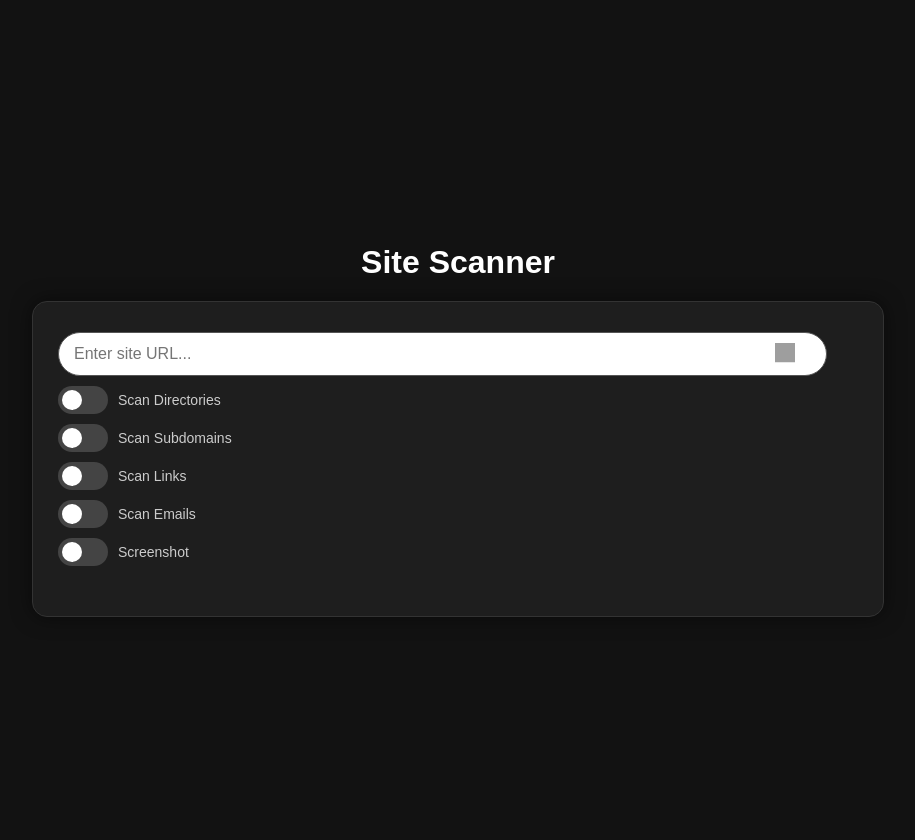
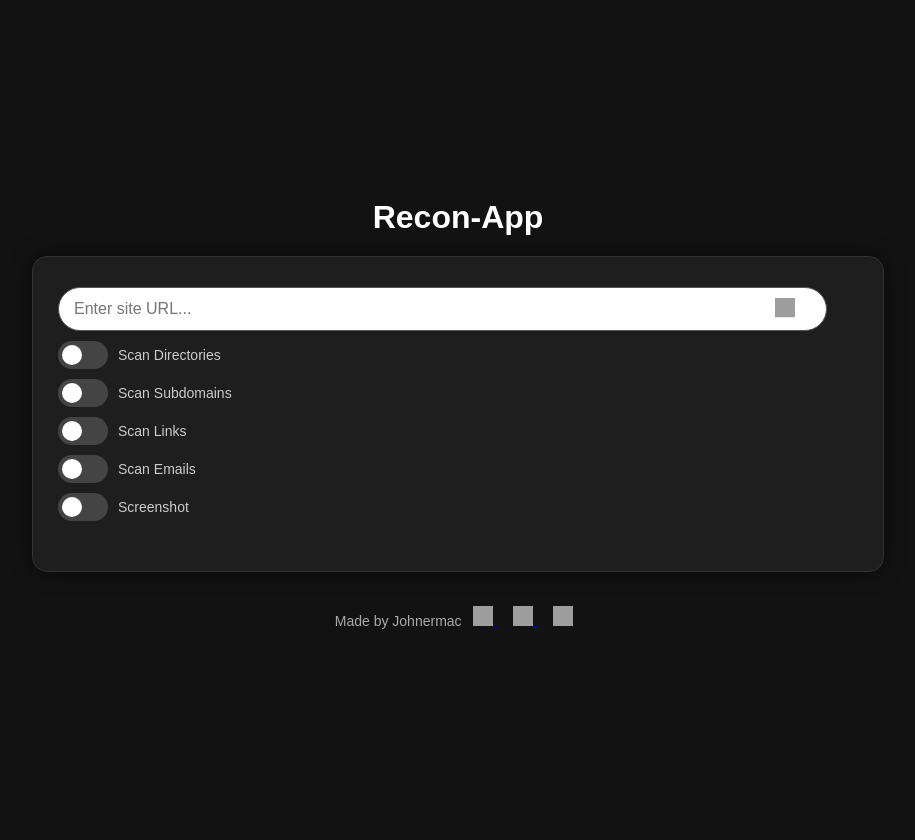
Before and after one commit to Johnermac/noumenon, a Rails app: page / in a window 1280 px wide. Shown: the whole page, without its empty margins (182-1097 px from the left). Run offline with Rails 7, Linux system fonts and the light colour scheme; some libraries are stand-ins or nearby versions; grey boxes are pictures that could not be loaded.

Commit message:
footer added on front

```diff
--- a/app/views/home/index.html.erb
+++ b/app/views/home/index.html.erb
@@ -3,15 +3,14 @@
 <head>
   <meta charset="UTF-8">
   <meta name="viewport" content="width=device-width, initial-scale=1.0">
-  <title>Site Scanner</title>
+  <title>Recon-App</title>
 
   <%= stylesheet_link_tag "styles", media: "all" %>
   <%= javascript_include_tag "scripts", defer: true %>
-
 </head>
 <body>
 
-  <h1>Site Scanner</h1>
+  <h1>Recon-App</h1>
 
   <div class="container">
     <form id="scan-form">
@@ -66,5 +65,25 @@
 
     <div id="result" class="results"></div>
   </div>
+
+  <footer style="text-align: center; padding: 20px; font-size: 14px; color: #aaa;">
+    <p>
+      Made by Johnermac
+      <a href="https://johnermac.github.io" target="_blank" style="margin: 0 8px;">
+        <img src="https://img.icons8.com/ios-filled/50/cccccc/domain.png" alt="Website" width="20" height="20">
+      </a>
+      <a href="https://github.com/johnermac" target="_blank" style="margin: 0 8px;">
+        <img src="https://img.icons8.com/ios-glyphs/30/cccccc/github.png" alt="GitHub" width="20" height="20">
+      </a>
+      <a href="https://www.linkedin.com/in/johnermac/" target="_blank" style="margin: 0 8px;">
+        <img src="https://img.icons8.com/ios-filled/50/cccccc/linkedin.png" alt="LinkedIn" width="20" height="20">
+      </a>
+    </p>
+  </footer>
+
+
+
+
+
 </body>
 </html>
```
